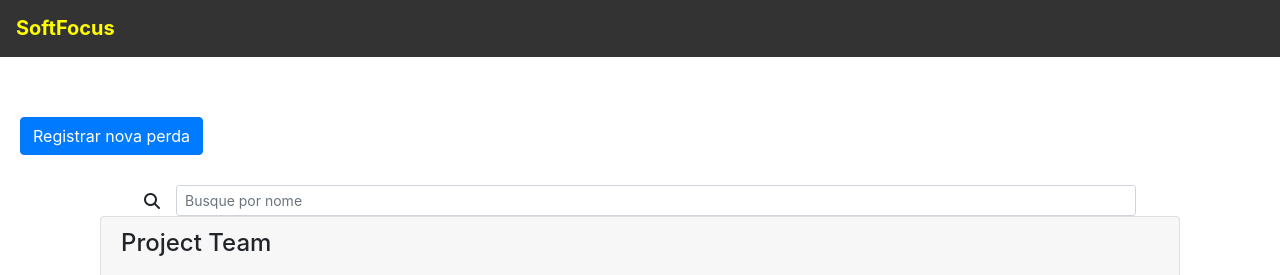
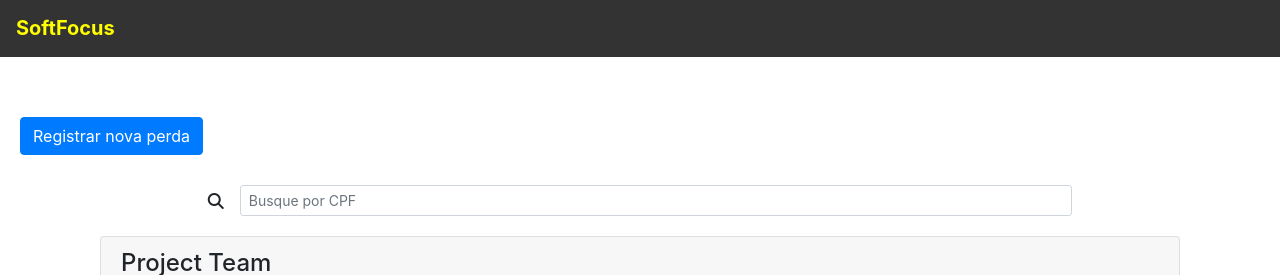
Before and after one commit to RafaelMoura11/agri-tec, a React (Create React App) app in the folder frontend/: page / in a window 1280 px wide. Shown: the top 275 px of the page. Built offline with nearby package versions, Linux system fonts and the light colour scheme; no server answers.

Commit message:
Ajustando tamanho e titulo da search bar

```diff
--- a/frontend/src/App.css
+++ b/frontend/src/App.css
@@ -47,6 +47,11 @@
 
 /* Pagina de lista de perdas */
 
+#search-bar {
+    width: 100%;
+    margin-bottom: 20px;
+}
+
 #project-team-scroll {
     height: 400px;
     overflow: hidden;
--- a/frontend/src/components/SearchByCPF.tsx
+++ b/frontend/src/components/SearchByCPF.tsx
@@ -4,11 +4,13 @@ import { Context } from '../context/Provider'
 const SearchByCPF: React.FC = () => {
     const { searchByCPF, setSearchByCPF } = useContext(Context);
     return (
-        <form className="form-inline d-flex justify-content-center md-form form-sm mt-0">
-            <i className="fas fa-search" aria-hidden="true"></i>
-            <input className="form-control form-control-sm ml-3 w-75" type="text" placeholder="Busque por nome"
-            aria-label="Search" defaultValue={ searchByCPF } onChange={ (e: any) => setSearchByCPF(e.target.value) } />
-        </form>
+        <div className="container">
+            <form className="form-inline d-flex justify-content-center md-form form-sm mt-0" id="search-bar">
+                <i className="fas fa-search" aria-hidden="true"></i>
+                <input className="form-control form-control-sm ml-3 w-75" type="text" placeholder="Busque por CPF"
+                aria-label="Search" defaultValue={ searchByCPF } onChange={ (e: any) => setSearchByCPF(e.target.value) } />
+            </form>
+        </div>
     )
 }
 
```
